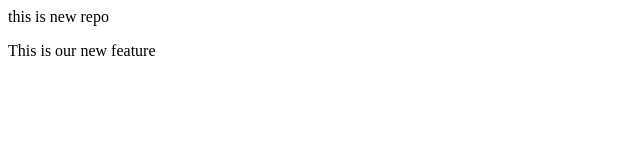
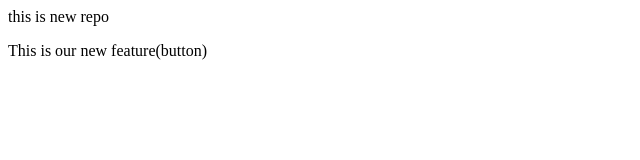
Before and after one commit to MSN147/LocalRepo, a plain HTML site: page index.html in a window 1280 px wide. Shown: the full height of the page, 0-640 px from the left. Drawn offline with Linux system fonts and the light colour scheme.

Commit message:
Add Botton

```diff
--- a/index.html
+++ b/index.html
@@ -1,2 +1,2 @@
 <p>this is new repo</p>
-<p>This is our new feature</p>
+<p>This is our new feature(button)</p>
```
